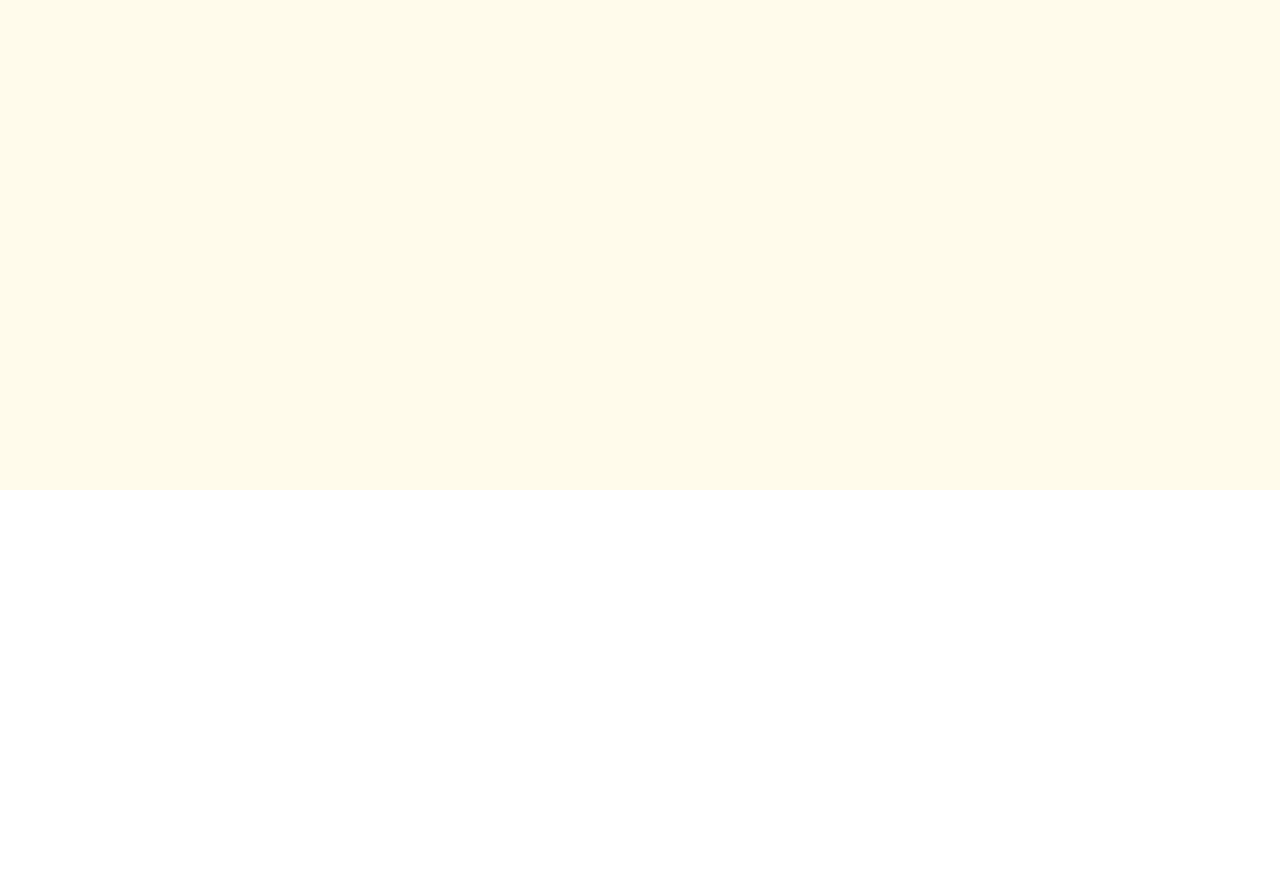
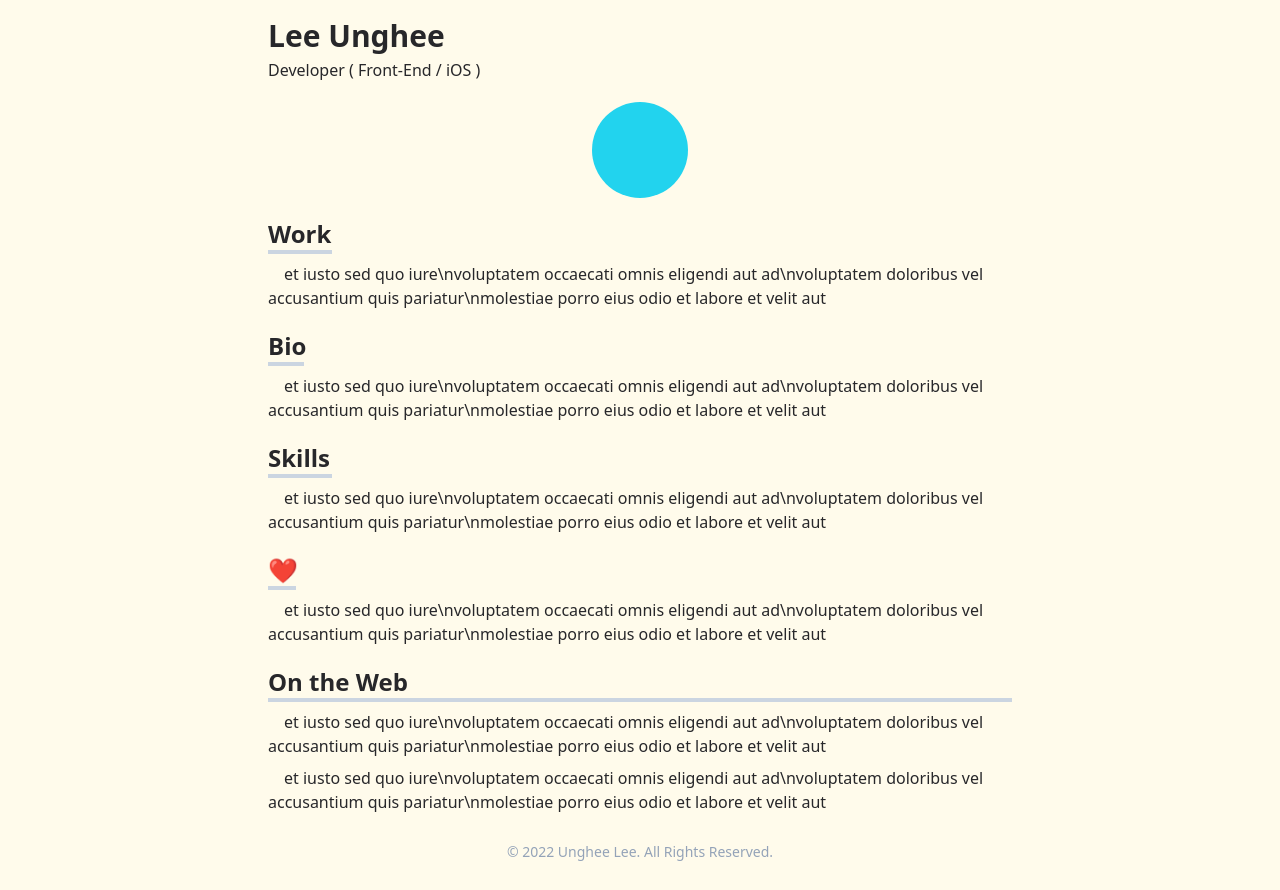
Before and after one commit to iMUngHee/unghee.dev, a Next.js app: page / in a window 1280 px wide. Shown: the part 310-1200 px from the top of the page. Before the commit the page ends 800 px from the top, so only its background shows below. Built offline with nearby package versions, Linux system fonts and the light colour scheme; a web font is replaced by a local one.

Commit message:
pages; prototype

```diff
--- a/components/Footer.tsx
+++ b/components/Footer.tsx
@@ -2,7 +2,7 @@ import React from 'react';
 
 const Footer = () => {
   return (
-    <footer className="mb-5 flex items-center justify-center p-2 text-sm text-slate-400">
+    <footer className="my-5 flex items-center justify-center p-2 text-sm text-slate-400">
       © 2022 Unghee Lee. All Rights Reserved.
     </footer>
   );
--- a/pages/index.tsx
+++ b/pages/index.tsx
@@ -7,12 +7,75 @@ const Home: NextPage = () => {
   return (
     <Layout title="Home">
       <Container>
-        <div>Profile</div>
-        <div>Describe</div>
-        <div>Bio</div>
-        <div>Hobby</div>
+        <div className="mt-5 flex w-full items-center justify-center">
+          <div className="h-60 w-60 rounded-full bg-cyan-400" />
+        </div>
+        <div className="mt-5 px-3">
+          <div>
+            <h2 className="text-3xl font-bold">Lee Unghee</h2>
+            <p className="mt-1">Developer ( Front-End / iOS ) </p>
+            <div className="mt-5 flex w-full items-center justify-center">
+              <div className="h-24 w-24 rounded-full bg-cyan-400" />
+            </div>
+          </div>
+          <div>
+            <h2 className="mt-5 w-16 border-b-4 border-slate-300 text-2xl font-bold dark:border-slate-600">
+              Work
+            </h2>
+            <p className="mt-2 indent-4">
+              et iusto sed quo iure\nvoluptatem occaecati omnis eligendi aut
+              ad\nvoluptatem doloribus vel accusantium quis pariatur\nmolestiae
+              porro eius odio et labore et velit aut
+            </p>
+          </div>
+          <div>
+            <h2 className="mt-5 w-9 border-b-4 border-slate-300 text-2xl font-bold dark:border-slate-600">
+              Bio
+            </h2>
+            <p className="mt-2 indent-4">
+              et iusto sed quo iure\nvoluptatem occaecati omnis eligendi aut
+              ad\nvoluptatem doloribus vel accusantium quis pariatur\nmolestiae
+              porro eius odio et labore et velit aut
+            </p>
+          </div>
+          <div>
+            <h2 className="mt-5 w-16 border-b-4 border-slate-300 text-2xl font-bold dark:border-slate-600">
+              Skills
+            </h2>
+            <p className="mt-2 indent-4">
+              et iusto sed quo iure\nvoluptatem occaecati omnis eligendi aut
+              ad\nvoluptatem doloribus vel accusantium quis pariatur\nmolestiae
+              porro eius odio et labore et velit aut
+            </p>
+          </div>
+          <div>
+            <h2 className="mt-5 w-7 border-b-4 border-slate-300 text-2xl font-bold dark:border-slate-600">
+              ❤️
+            </h2>
+            <p className="mt-2 indent-4">
+              et iusto sed quo iure\nvoluptatem occaecati omnis eligendi aut
+              ad\nvoluptatem doloribus vel accusantium quis pariatur\nmolestiae
+              porro eius odio et labore et velit aut
+            </p>
+          </div>
+          <div>
+            <h2 className="mt-5 border-b-4 border-slate-300 text-2xl font-bold dark:border-slate-600">
+              On the Web
+            </h2>
+            <p className="mt-2 indent-4">
+              et iusto sed quo iure\nvoluptatem occaecati omnis eligendi aut
+              ad\nvoluptatem doloribus vel accusantium quis pariatur\nmolestiae
+              porro eius odio et labore et velit aut
+            </p>
+            <p className="mt-2 indent-4">
+              et iusto sed quo iure\nvoluptatem occaecati omnis eligendi aut
+              ad\nvoluptatem doloribus vel accusantium quis pariatur\nmolestiae
+              porro eius odio et labore et velit aut
+            </p>
+          </div>
+        </div>
+        <Footer />
       </Container>
-      <Footer />
     </Layout>
   );
 };
```
